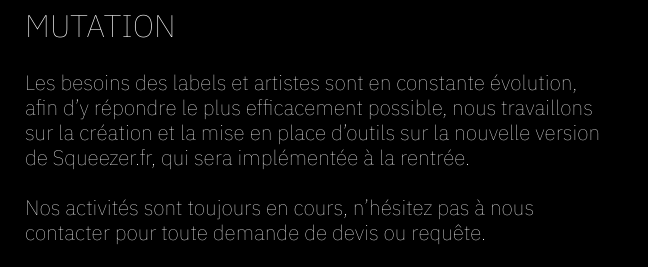
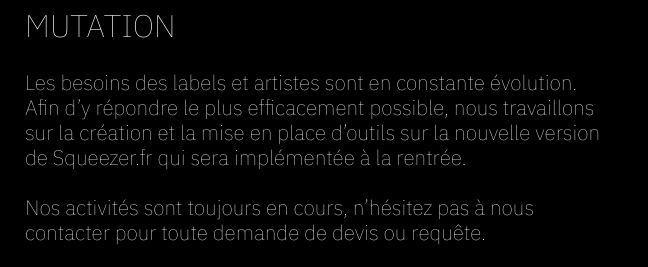
Before and after one commit to Kairos-Club/Squeezer, a plain HTML site: page index.html in a window 1280 px wide. Shown: the part 338-605 px from the top of the page, 0-648 px from the left. Drawn offline with Linux system fonts and the light colour scheme.

Commit message:
Page typo Update 🧐

```diff
--- a/index.html
+++ b/index.html
@@ -61,10 +61,11 @@ You will find that we listen closely to our clients' needs and offer high qualit
                 <h2>Mutation</h2>
 
                 <p>
-                    Les besoins des labels et artistes sont en constante évolution,
-                    afin d’y répondre le plus efficacement possible, nous travaillons
-                    sur la création et la mise en place d’outils sur la nouvelle version de
-                    Squeezer.fr, qui sera implémentée à la rentrée.</p>
+                    Les besoins des labels et artistes sont en constante évolution.
+                    Afin d’y répondre le plus efficacement possible, nous travaillons sur
+                    la création et la mise en place d’outils sur la nouvelle version de Squeezer.fr
+                    qui sera implémentée à la rentrée.
+                </p>
 
                 <p>Nos activités sont toujours en cours, n’hésitez pas à nous contacter pour toute demande de devis ou
                     requête.</p>
@@ -111,7 +112,6 @@ You will find that we listen closely to our clients' needs and offer high qualit
 </p>
 
 <div class="fd-dev-baseline"></div>
-<script src="theme/js/main.min.js"></script>
 
 </body>
 </html>
```
